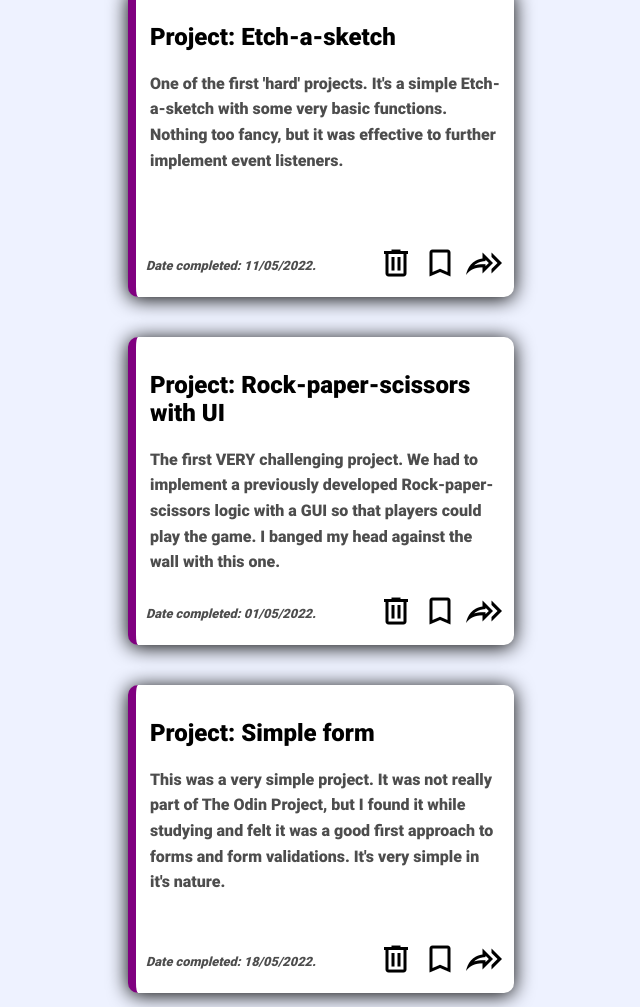
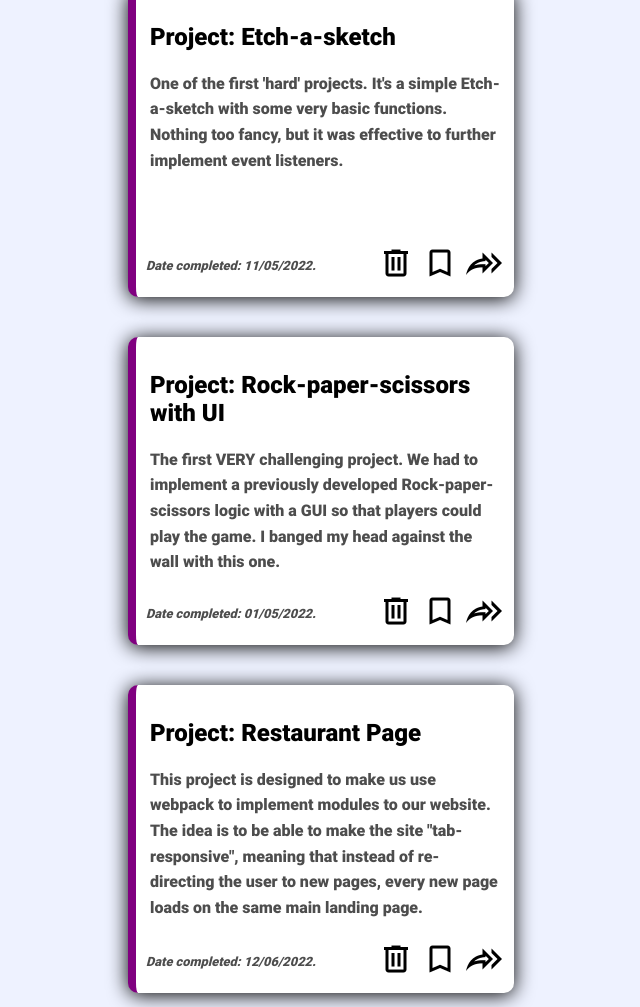
Before and after one commit to pedronarbondo/project-admin-dashboard, a plain HTML site: page index.html in a window 1280 px wide. Shown: the part 1415-2422 px from the top of the page, without its empty margins (152-792 px from the left). Drawn offline with Linux system fonts and the light colour scheme.

Commit message:
Update index.html

```diff
--- a/index.html
+++ b/index.html
@@ -137,12 +137,12 @@
                 </div>
                 </div>
                 <div class="article">
-                    <a href="https://pedronarbondo.github.io/odin-simple-form" target="_blank"></a>
-                    <h2>Project: Simple form</h2>
-                    <p>This was a very simple project. It was not really part of The Odin Project,
-                        but I found it while studying and felt it was a good first approach to
-                        forms and form validations. It's very simple in it's nature.</p>
-                    <p class="date">Date completed: 18/05/2022.</p>
+                    <a href="https://pedronarbondo.github.io/project-restaurant-page/" target="_blank"></a>
+                    <h2>Project: Restaurant Page</h2>
+                    <p>This project is designed to make us use webpack to implement modules to our website.
+                        The idea is to be able to make the site "tab-responsive", meaning that instead of
+                        re-directing the user to new pages, every new page loads on the same main landing page.</p>
+                    <p class="date">Date completed: 12/06/2022.</p>
                     <div class="icons">
                         <img src="img/trash.png">
                         <img src="img/bookmark-white.png">
```
